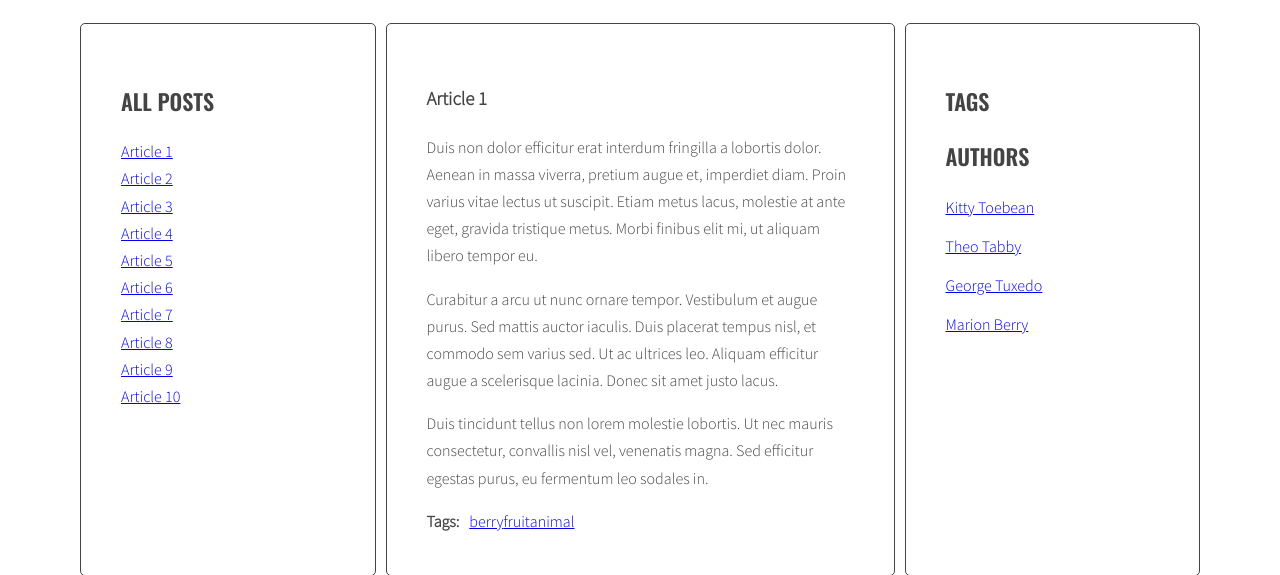
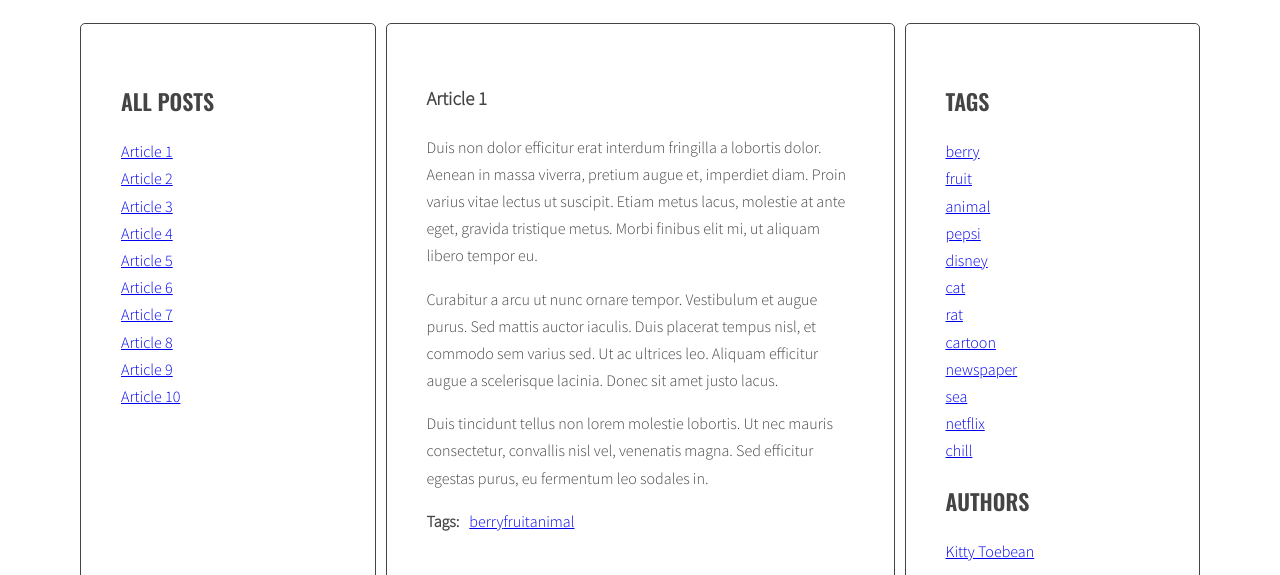
Before and after one commit to nnelaix/javascript-blog, a website: page index.html in a window 1280 px wide. Shown: the part 220-795 px from the top of the page. Drawn offline with nearby package versions, Linux system fonts and the light colour scheme; a web font is replaced by a local one.

Commit message:
tag cloud -scss not working?

```diff
--- a/index.html
+++ b/index.html
@@ -185,11 +185,6 @@
             <aside class="sidebar">
               <h2 class="section-title">Tags</h2>
               <ul class="list tags">
-                <li></li>
-                <li><a href="#"></a> </li>
-                <li><a href="#"></a> </li>
-                <li><a href="#"></a> </li>
-                <li><a href="#"></a> </li>
               </ul>
               <h2 class="section-title">Authors</h2>
               <ul class="list authors">
--- a/js/script.js
+++ b/js/script.js
@@ -7,7 +7,8 @@ const optArticleSelector = '.post',
   optArticleAuthorSelector = '.post-author',
   optTagsListSelector = '.tags.list',
   optCloudClassCount = 5,
-  optCloudClassPrefix = 'tag-size-';
+  optCloudClassPrefix = 'tag-size-',
+  optAuthorsListSelector = '.authors';
 
 const titleClickHandler = function (event) {
   event.preventDefault();
@@ -76,6 +77,7 @@ for (let link of links) {
 }
 
 function calculateTagsParams(tags) {
+  console.log('tags', tags);
 
   const params = { max: 0, min: 999999 };
 
@@ -95,7 +97,15 @@ function calculateTagsParams(tags) {
 
 function calculateTagClass(count, params) {
 
+  const normalizedCount = count - params.min;
+  const normalizedMax = params.max - params.min;
+  const percentage = normalizedCount / normalizedMax;
+  const classNumber = Math.floor( percentage * (optCloudClassCount - 1) + 1);
+
+  return optCloudClassPrefix + classNumber;
+
 }
+
 
 function generateTags() {
 
@@ -155,7 +165,7 @@ function generateTags() {
   /* 7.3 */
   // console.log('tagsParams:', tagsParams);
   const tagsParams = calculateTagsParams(allTags);
-  // console.log('tagsParams:', tagsParams);
+  console.log('tagsParams:', tagsParams);
 
   /* [NEW] 7.3 create variable for all links HTML code */
   let allTagsHTML = '';
@@ -164,7 +174,7 @@ function generateTags() {
   for (let tag in allTags) {
 
     /* [NEW] generate code of a link and add it to allTagsHTML */
-    const taglinkHTML = '<li><a href="#tag-' + tag + '" class="' + calculateTagClass(allTags[tag], tagsParams) + '">' + tag + '</a></li>';
+    const tagLinkHTML = '<li><a href="#tag-' + tag + '" class="' + calculateTagClass(allTags[tag], tagsParams) + '">' + tag + '</a></li>';
 
     /* allTagsHTML += tagLinkHTML; */
     allTagsHTML += tagLinkHTML;
@@ -244,8 +254,20 @@ function generateAuthors() {
   /* START LOOP: for every article */
   for (let article of articles) {
 
+    /* find authors wrapper */
+    const authorsWrapper = article.querySelector(optArticleAuthorSelector);
+    authorsWrapper.innerHTML = '';
+
     /* make html variable with empty string */
     let html = '';
+
+    /* generate HTML of the link */
+    const linkHTML = '<li><a href="#tag-' + tag + '"><span>' + tag + '</span></a></li>';
+
+    /* [DONE] add generated code to html variable */
+
+    /* [DONE] insert HTML of all the authors into the tags wrapper */
+    authorsWrapper.innerHTML = html;
 
     /* get author name from data-author atribute */
     const articleAuthor = article.getAttribute('data-author');
@@ -295,10 +317,7 @@ function authorClickHandler(event) {
 
   /* execute function "generateTitleLinks" with article selector as argument */
   generateTitleLinks('[data-author="' + author + '"]');
-
 }
-
-authorClickHandler();
 
 function addClickListenersToAuthors() {
 
--- a/sass/style.scss
+++ b/sass/style.scss
@@ -41,6 +41,33 @@ body {
   }
 }
 
+
+/* Tag list */
+
+.tag-size-1 {
+	font-size: 12px;
+	color: blue;
+}
+
+.tag-size-2 {
+	font-size: 14px;
+	color: pink;
+}
+
+.tag-size-3 {
+	font-size: 18px;
+	color: peru;
+}
+
+.tag-size-4 {
+	font-size: 16px;
+	color: greenyellow;
+}
+
+.tag-size-5 {
+	font-size: 22px;
+	color: palevioletred;
+}
 /* Layout */
 
 .wrapper {
@@ -80,6 +107,7 @@ body {
   list-style-type: none;
   margin: 0;
   padding: 0;
+
   .active {
     font-weight: bold;
   }
@@ -87,8 +115,21 @@ body {
 
 .list-horizontal {
   li {
-    display: inline-block;
+	display: inline-block;
+	margin-right: 10px;
   }
+}
+
+/* tags */
+
+.tags li {
+	display: inline-block;
+	margin: 0 4px;
+
+	a {
+	text-decoration: none;
+	}
+
 }
 
 /* Authors */
```
